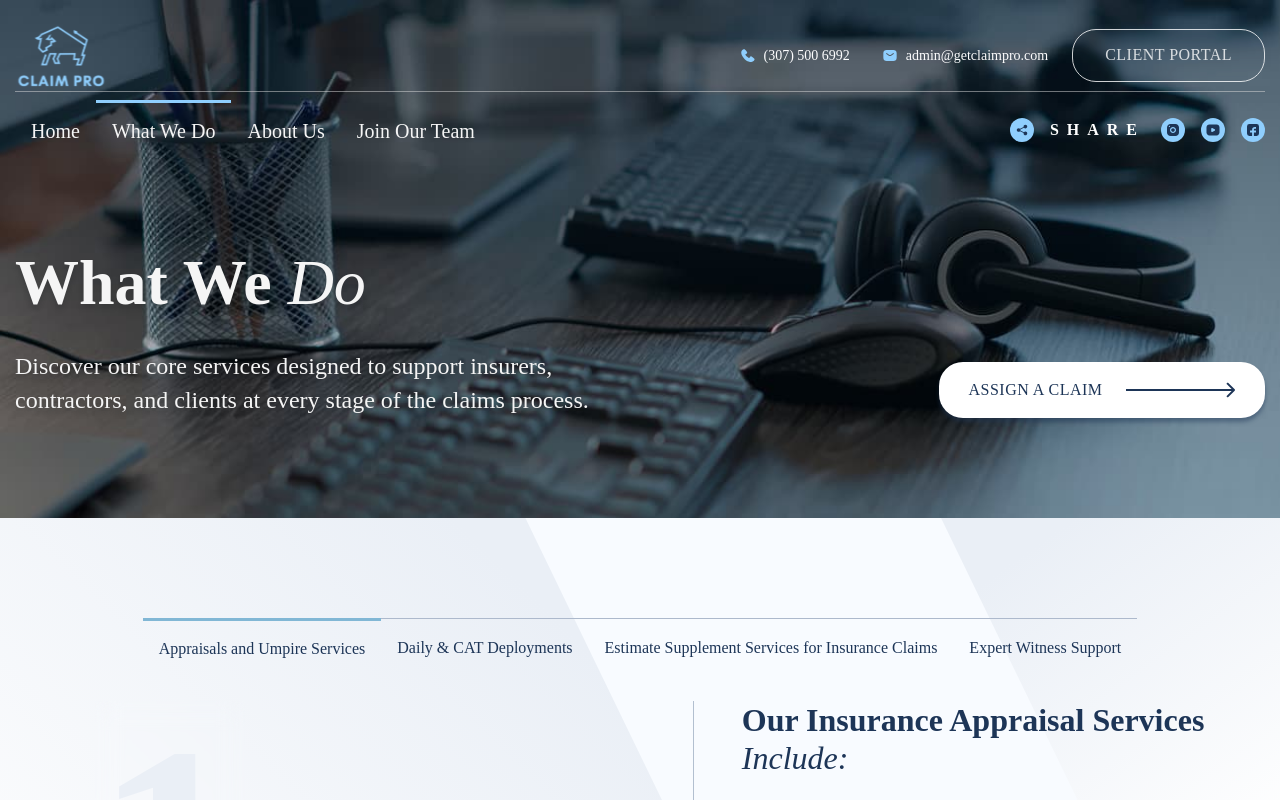
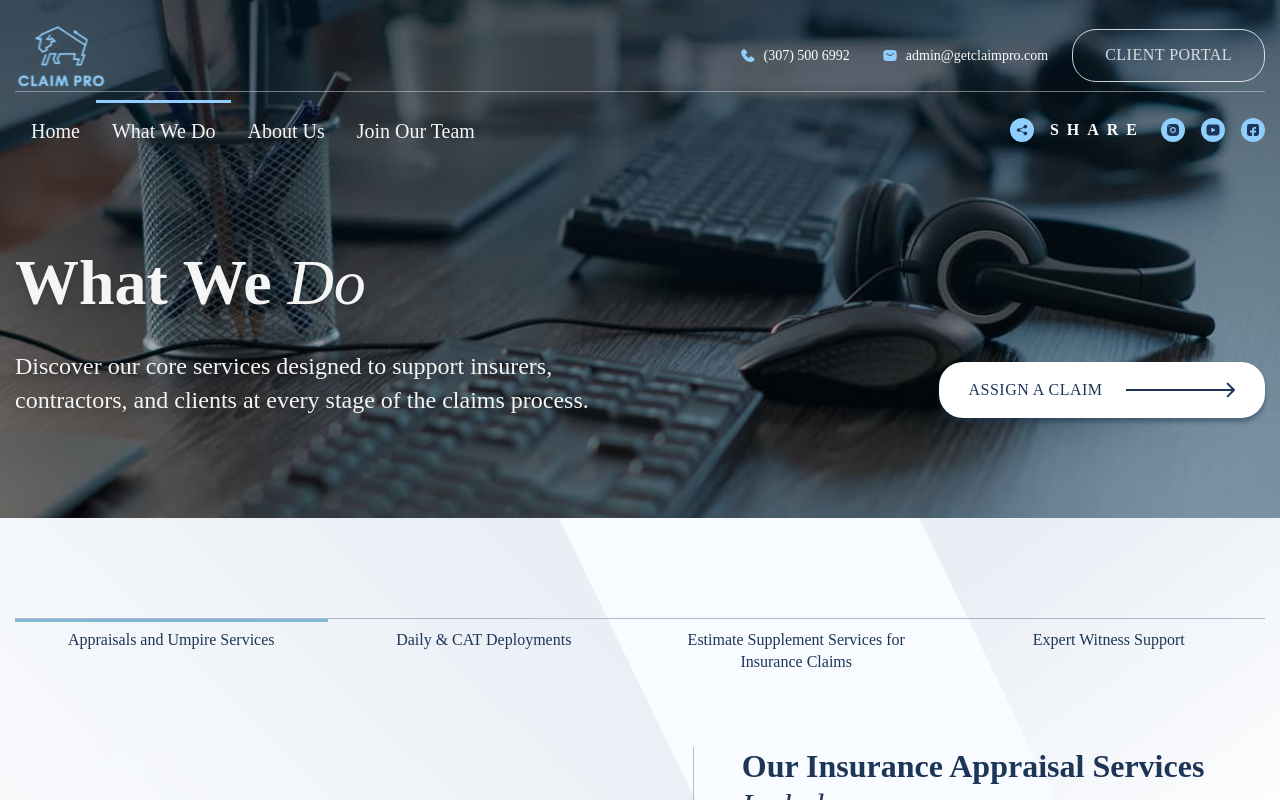
Before and after one commit to Kotiko-UA/claim-pro, a Nuxt app: page /WhatWeDo in a window 1280 px wide. Shown: the top 800 px of the page. Built offline with nearby package versions, Linux system fonts and the light colour scheme.

Commit message:
added tab component ww-do

```diff
--- a/app/components/what-we-do/TabSection.vue
+++ b/app/components/what-we-do/TabSection.vue
@@ -6,12 +6,12 @@ import iconCalc from '@/assets/images/icons/calc-icon.svg?url'
 import iconHeart from '@/assets/images/icons/heart-icon.svg?url'
 const tabs = [
   {
-    id: 'tab1',
+    id: 1,
     label: 'Appraisals and Umpire Services',
   },
-  { id: 'tab2', label: 'Daily & CAT Deployments' },
-  { id: 'tab3', label: 'Estimate Supplement Services for Insurance Claims' },
-  { id: 'tab4', label: 'Expert Witness Support' },
+  { id: 2, label: 'Daily & CAT Deployments' },
+  { id: 3, label: 'Estimate Supplement Services for Insurance Claims' },
+  { id: 4, label: 'Expert Witness Support' },
 ]
 const tab1Text = [
   'Independent valuation of property damage (buildings, equipment,inventory, etc.)',
@@ -34,9 +34,9 @@ const tab4Text = [
   'Umpire services when needed to resolve disputes',
   'Comprehensive reports that comply with industry and legal standards',
 ]
-const activeTab = ref('tab1')
+const activeTab = ref(tabs[0]!.id)
 
-function setTab(id: string) {
+function handleTabChange(id: number) {
   activeTab.value = id
 }
 </script>
@@ -44,22 +44,9 @@ function setTab(id: string) {
 <template>
   <section class="tab-section">
     <div class="container">
-      <div class="tab-buttons">
-        <button
-          v-for="tab in tabs"
-          :key="tab.id"
-          @click="setTab(tab.id)"
-          :class="{ active: activeTab === tab.id }"
-        >
-          {{ tab.label }}
-        </button>
-      </div>
+      <EntityBaseTabs :tabs="tabs" @change="handleTabChange" />
 
-      <div
-        class="tab-content"
-        :class="{ active: activeTab === 'tab1' }"
-        id="tab1"
-      >
+      <div class="tab-content" :class="{ active: activeTab === 1 }" id="1">
         <div class="big-number">1</div>
         <div class="title-wrap">
           <img class="tab-icon" :src="iconPen" alt="decorative" />
@@ -96,11 +83,7 @@ function setTab(id: string) {
           </p>
         </div>
       </div>
-      <div
-        class="tab-content"
-        :class="{ active: activeTab === 'tab2' }"
-        id="tab2"
-      >
+      <div class="tab-content" :class="{ active: activeTab === 2 }" id="2">
         <div class="big-number">2</div>
         <div class="title-wrap">
           <img class="tab-icon" :src="iconFigures" alt="decorative" />
@@ -133,11 +116,7 @@ function setTab(id: string) {
           </p>
         </div>
       </div>
-      <div
-        class="tab-content"
-        :class="{ active: activeTab === 'tab3' }"
-        id="tab3"
-      >
+      <div class="tab-content" :class="{ active: activeTab === 3 }" id="3">
         <div class="big-number">3</div>
         <div class="title-wrap">
           <img class="tab-icon" :src="iconCalc" alt="decorative" />
@@ -173,11 +152,7 @@ function setTab(id: string) {
           </p>
         </div>
       </div>
-      <div
-        class="tab-content"
-        :class="{ active: activeTab === 'tab4' }"
-        id="tab4"
-      >
+      <div class="tab-content" :class="{ active: activeTab === 4 }" id="4">
         <div class="big-number">4</div>
         <div class="title-wrap">
           <img class="tab-icon" :src="iconHeart" alt="decorative" />
```
